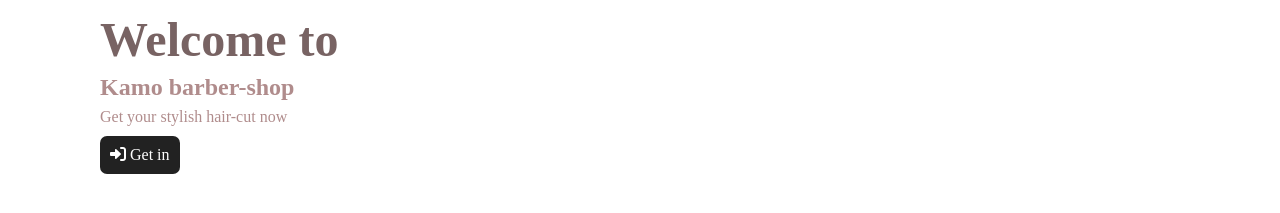
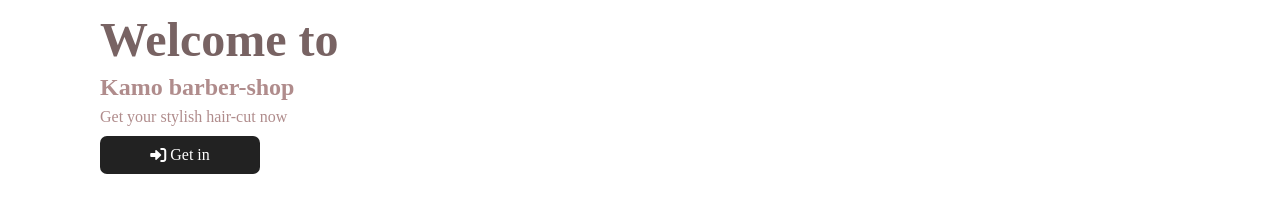
Before and after one commit to Abdirizak8899/Barber-project, a plain HTML site: page index.html in a window 1280 px wide. Shown: the part 565-778 px from the top of the page. Drawn offline with Linux system fonts and the light colour scheme.

Commit message:
Add files via upload

```diff
--- a/index.html
+++ b/index.html
@@ -35,7 +35,7 @@
                 <h1>Welcome to</h1>
                 <h2>Kamo barber-shop</h2>
                 <p>Get your stylish hair-cut now</p>
-                <a href="#" class="btn"><i class="fa-solid fa-right-to-bracket"></i>Get in</a>
+                <a href="#contact" class="btn" style="width: 10em;align-items: center;justify-content: center;display: flex;"><i class="fa-solid fa-right-to-bracket"></i>Get in</a>
             </div>
         </div>
     </section>
```
